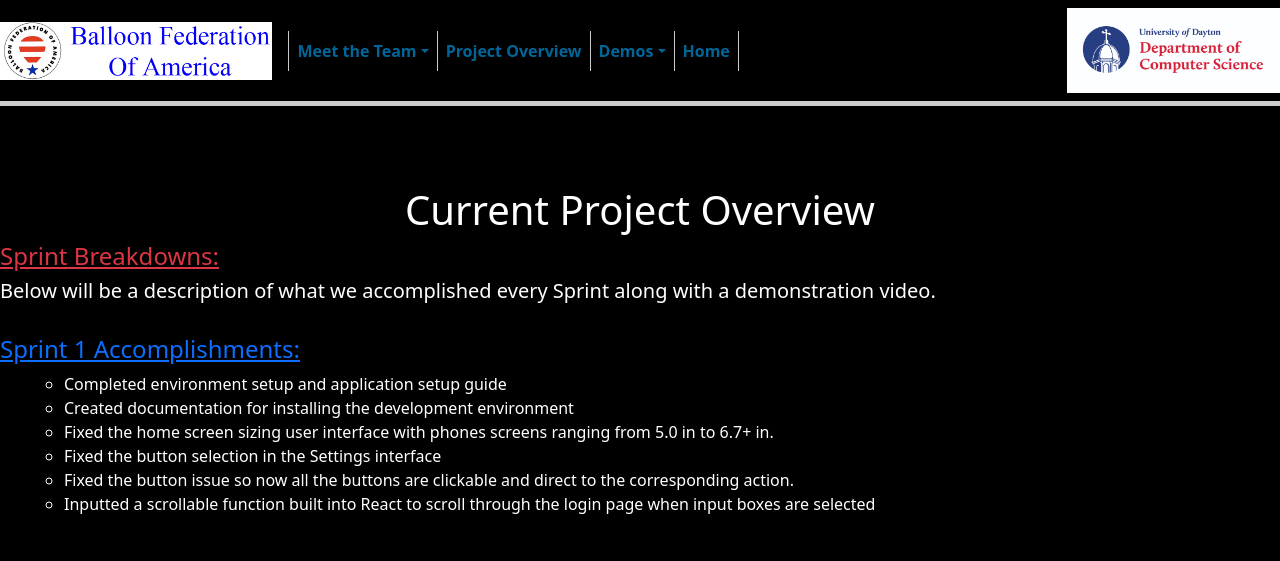
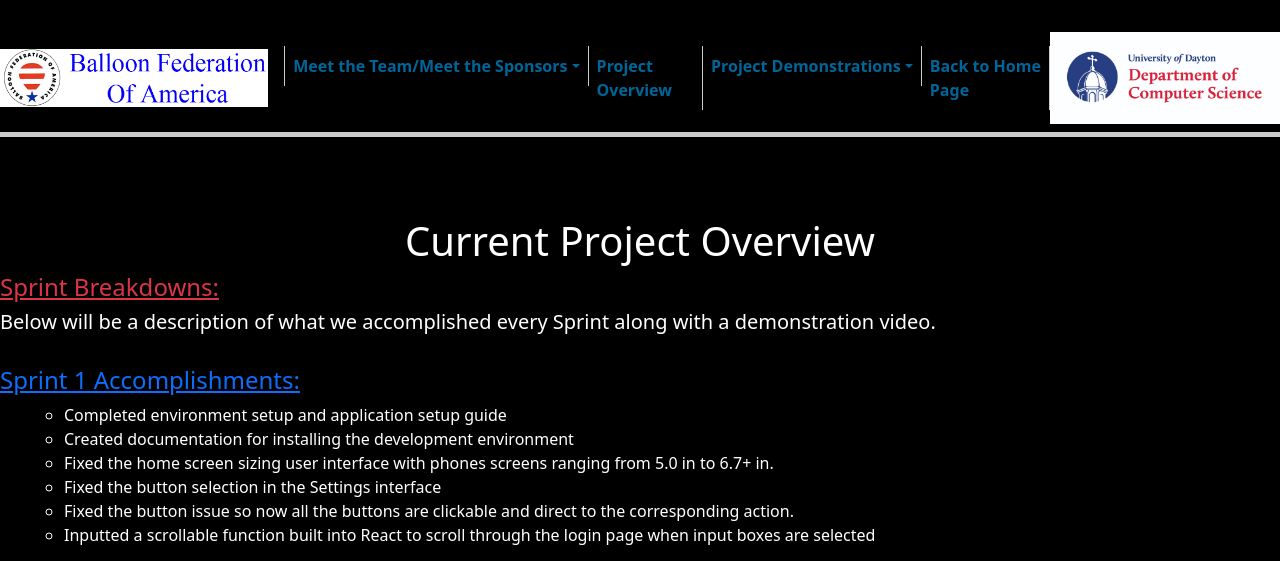
Before and after one commit to cps490-s22/cps490-ss.github.io, a website: page currentprojects.html in a window 1280 px wide. Shown: the top 561 px of the page. Drawn offline with nearby package versions, Linux system fonts and the light colour scheme.

Commit message:
final navbar fix

```diff
--- a/currentprojects.html
+++ b/currentprojects.html
@@ -13,14 +13,19 @@
 <title> Current Project</title>
   </head>
 </style>
-  <nav class="navbar navbar-expand-sm bg-black navbar-dark navbar-expand-lg">
+ div class id="navbar">
+  <div class="navbar-inner">
+    <div class="container">
+  </div>
+</div>
+  <nav class="navbar navbar-expand-lg  bg-black navbar-dark navbar-fixed-top full-width"> <br>
     <a class="navbar-brand" href="#BFA">
-      <img src="images\bfahomelogo.jpg" alt="BFA" style="width:350px;">
+      <img src="images\bfahomelogo.jpg" alt="BFA" style="width:350px">
     </a>
     <!-- LINKS -->
     <ul class="navbar-nav">
       <li class="nav-item dropdown">
-        <a class="nav-link dropdown-toggle" href="#meettheteam" role="button" data-bs-toggle="dropdown">Meet the Team</a>
+        <a class="nav-link dropdown-toggle" href="#meettheteam" role="button" data-bs-toggle="dropdown">Meet the Team/Meet the Sponsors</a>
         <ul class="dropdown-menu">
           <li><a class="dropdown-item" href="meettheteam.html">Meet the Team </a></li>
           <li><a class="dropdown-item" href="meetoursponsors.html">Meet our Sponsors </a></li>
@@ -30,21 +35,21 @@
         <a class="nav-link" href="projectoverview.html">Project Overview</a>
       </li>
       <li class="nav-item dropdown">
-        <a class="nav-link dropdown-toggle" href="#demos" role="button" data-bs-toggle="dropdown">Demos</a>
+        <a class="nav-link dropdown-toggle" href="#demos" role="button" data-bs-toggle="dropdown">Project Demonstrations</a>
         <ul class="dropdown-menu">
           <li><a class="dropdown-item" href="currentprojects.html">Current Project </a></li>
           <li><a class="dropdown-item" href="pastprojects.html">Past Work on Project </a></li>
         </ul>
       </li>
       <li class="nav-item">
-        <a class="nav-link" href="index.html">Home </a>
+        <a class="nav-link" href="index.html">  Back to Home Page</a>
       </li>
-
     </ul>
-    <div class="col-2">
-      <img src="images\Department of Computer Science.jpg" alt="logo" style="width:300px;">
+    <a class="schoolbar-brand" href="UDCPS">
+      <img src="images\Department of Computer Science.jpg" alt="logo" style="width:300px" class="left">
+      </a>
+  </nav>
   </div>
-  </nav>
 
   <body>
 
```
